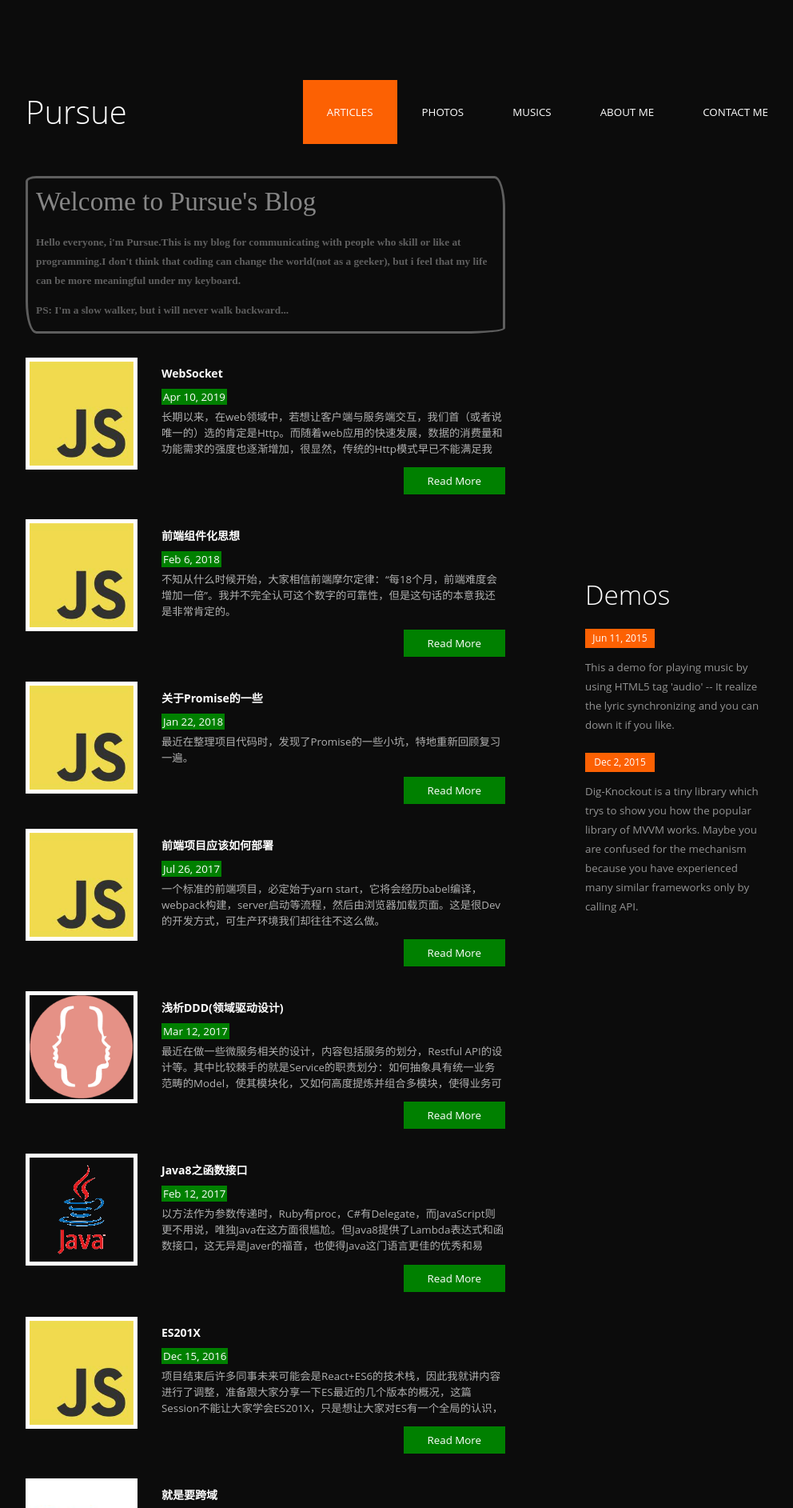
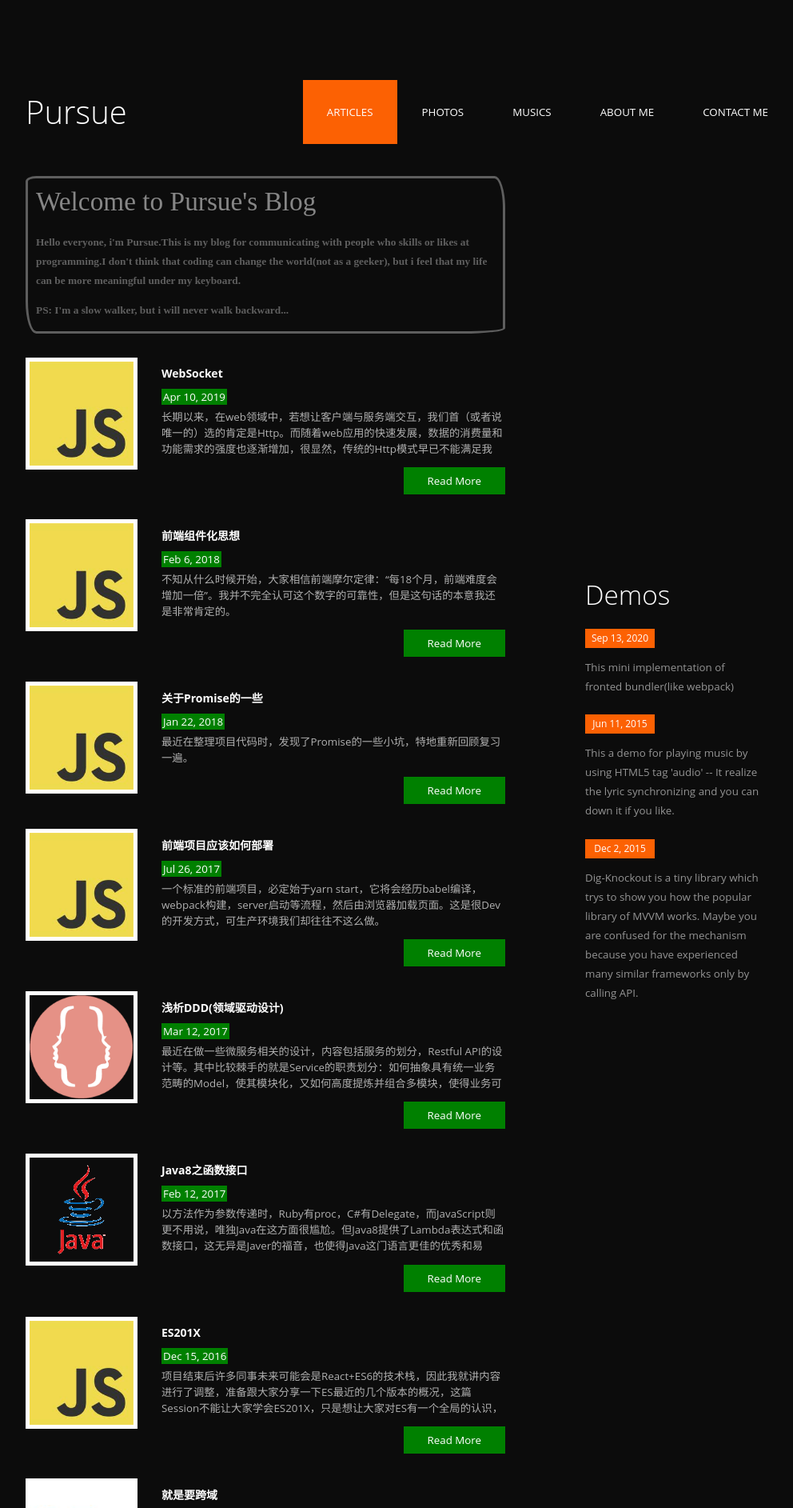
Before and after one commit to kkkkkxiaofei/blog-dev, a Jekyll site: the page built from index.html, in a window 1280 px wide. Shown: the top 1885 px of the page at 80% size, without its empty margins (148-1140 px from the left). Built offline with Jekyll 4.4.1, drawn with Linux system fonts in a browser that asks for light colours.

Commit message:
change sidebar

```diff
--- a/_layouts/my_layout.html
+++ b/_layouts/my_layout.html
@@ -42,7 +42,7 @@
   		<div id="content">
   			<div id="box1" class="welcome">
   				<h2 class="title"><a href="#">Welcome to Pursue's Blog</a></h2>
-  				<p class="introduce">Hello everyone, i'm <strong>Pursue</strong>.This is my blog for communicating with people who skill or like at programming.I don't think that coding can change the world(not as a geeker), but i feel that my life can be more meaningful under my keyboard.</p>
+  				<p class="introduce">Hello everyone, i'm <strong>Pursue</strong>.This is my blog for communicating with people who skills or likes at programming.I don't think that coding can change the world(not as a geeker), but i feel that my life can be more meaningful under my keyboard.</p>
   				<p class="sign">PS: I'm a slow walker, but i will never walk backward...</p>
   			</div>
   			<div>
@@ -74,6 +74,10 @@
   		<div id="sidebar">
   			<h2>Demos</h2>
   			<ul class="style3">
+					<li class="first">
+  					<p class="date">Sep 13, 2020</p>
+  					<p><a href="https://github.com/kkkkkxiaofei/dummy-playground/tree/master/pack">This mini implementation of fronted bundler(like webpack)</a></p>
+  				</li>
   				<li class="first">
   					<p class="date">Jun 11, 2015</p>
   					<p><a href="https://kkkkkxiaofei.github.io/lyric-demo">This a demo for playing music by using  HTML5 tag 'audio' -- It realize the lyric synchronizing and you can down it if you like.</a></p>
--- a/css/default.css
+++ b/css/default.css
@@ -438,9 +438,6 @@ ul.style3 .first .date
 	}
 }
 
-
-
-
 .style1 li:nth-child(odd) {
 	animation-duration: 2s;
 	-webkit-animation-duration: 2s;
@@ -493,6 +490,7 @@ ul.style3 .first .date
 }
 
 #sidebar {
+	background-color: #0C0C0C;
 	animation-duration: 2s;
 	-webkit-animation-duration: 2s;
 	-moz-animation-duration: 2s;
```
